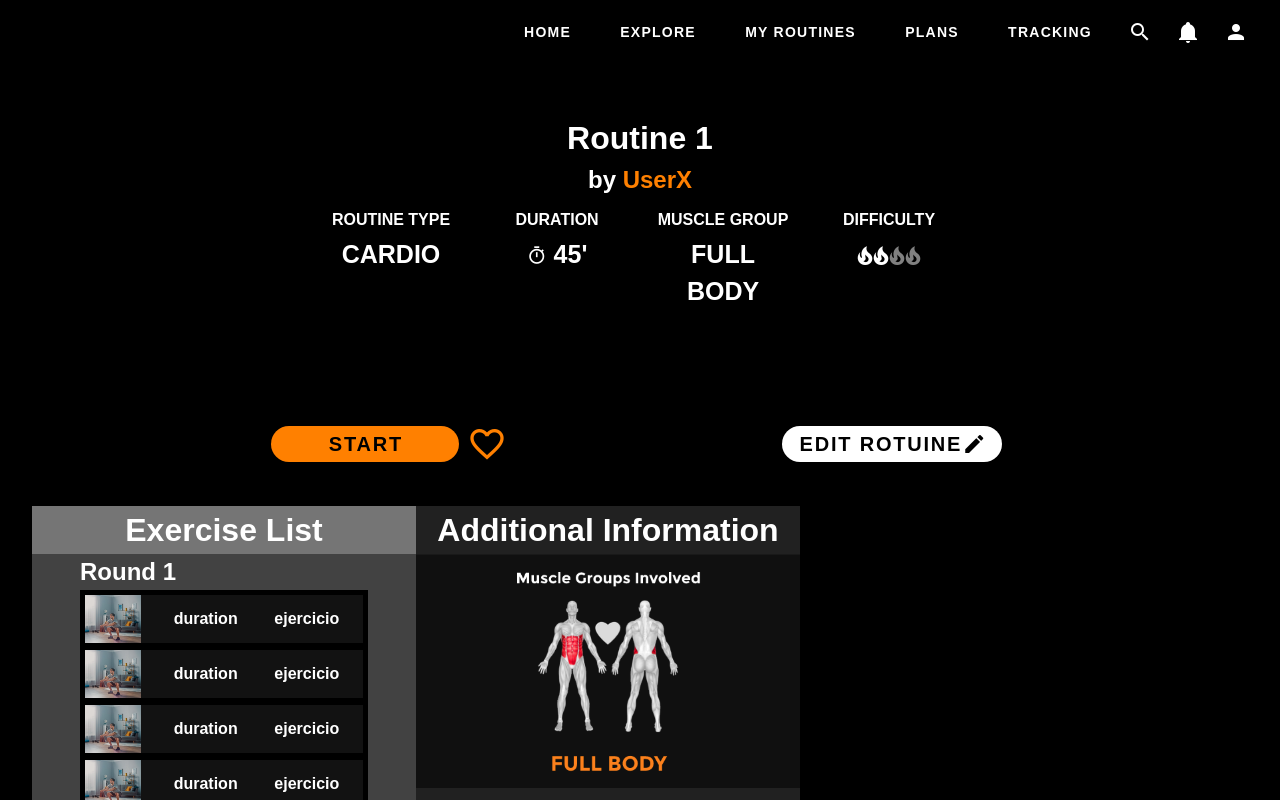
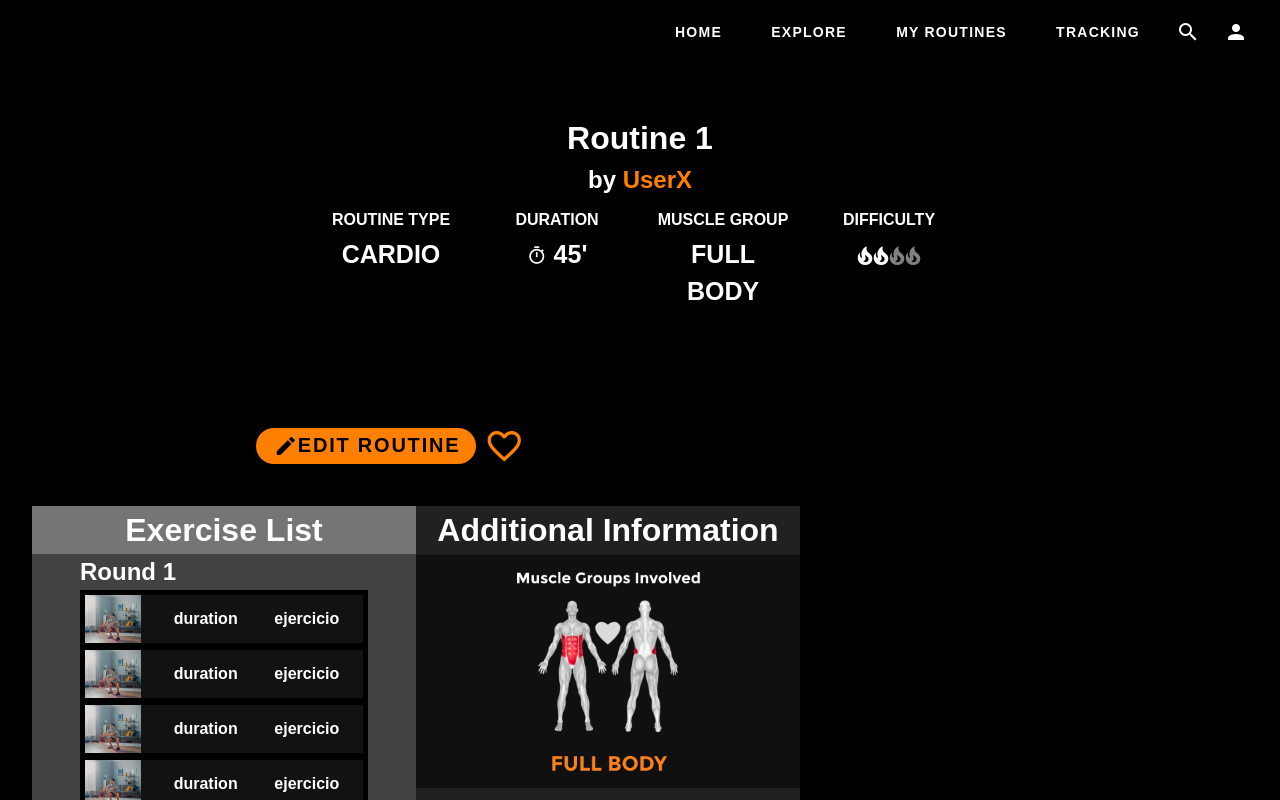
Before and after one commit to gonzaloarca/routina-web, a Vue app in the folder routina/: page /routine in a window 1280 px wide. Shown: the top 800 px of the page. Built offline with nearby package versions, Linux system fonts and the light colour scheme.

Commit message:
remove unnecesary elements

```diff
--- a/routina/src/components/Navbar.vue
+++ b/routina/src/components/Navbar.vue
@@ -11,7 +11,6 @@
       <v-app-bar-nav-icon
         class="hidden-md-and-up"
         @click="drawer = !drawer"
-        @clos="console.log('cami')"
       ></v-app-bar-nav-icon>
 
       <router-link :to="'/'">
@@ -73,9 +72,9 @@
         </v-text-field>
       </v-menu>
 
-      <v-btn icon>
+      <!-- <v-btn icon>
         <v-icon>mdi-bell</v-icon>
-      </v-btn>
+      </v-btn> -->
       <LoginPopOver/>
     </v-app-bar>
 
@@ -116,7 +115,7 @@ export default {
         { label: "Home", route: "/", icon: "mdi-home" },
         { label: "Explore", route: "/explore", icon: "mdi-magnify" },
         { label: "My Routines", route: "/routines", icon: "mdi-dumbbell" },
-        { label: "Plans", route: "/plans", icon: "mdi-clipboard-text" },
+        // { label: "Plans", route: "/plans", icon: "mdi-clipboard-text" },
         {
           label: "Tracking",
           route: "/tracking",
--- a/routina/src/views/Routine.vue
+++ b/routina/src/views/Routine.vue
@@ -30,14 +30,30 @@
           </v-col>
         </v-row>
       </div>
-      <div class="routine-buttons">
-        <v-row>
+      <div class="routine-buttons-container">
+        <div>
+          <v-btn
+            x-big
+            rounded
+            router
+            to="edit-routine"
+            class="ma-0 primary black--text font-weight-black"
+            ><span><v-icon>mdi-pencil</v-icon>EDIT ROUTINE</span></v-btn
+          >
+          <v-btn class="primary--text" v-on:click="pressed = !pressed" icon>
+            <v-icon v-if="pressed" class="like-icon" dark> mdi-heart </v-icon>
+            <v-icon v-if="!pressed" class="like-icon" dark>
+              mdi-heart-outline
+            </v-icon>
+          </v-btn>
+        </div>
+        <!-- <v-row>
           <v-col>
             <v-btn
               x-big
               rounded
               class="ma-0 primary black--text font-weight-black"
-              ><span class="ma-10">START</span></v-btn
+              ><span class="ma-10"><v-icon>mdi-pencil</v-icon>EDIT ROUTINE</span></v-btn
             >
             <v-btn class="primary--text" v-on:click="pressed = !pressed" icon>
               <v-icon v-if="pressed" class="like-icon" dark> mdi-heart </v-icon>
@@ -57,7 +73,7 @@
               >Edit Rotuine<v-icon>mdi-pencil</v-icon></v-btn
             >
           </v-col>
-        </v-row>
+        </v-row> -->
       </div>
     </div>
     <v-row class="info-container ma-8">
@@ -67,37 +83,19 @@
             Exercise List
           </h1>
 
-          <div class=" mx-12 list-container">
-          <h2 >Round 1</h2>
-            <ExerciseList
-              itemHeight="55"
-              height="300"
-              :exercises="exercises"
-            />
-
-
+          <div class="mx-12 list-container">
+            <h2>Round 1</h2>
+            <ExerciseList itemHeight="55" height="300" :exercises="exercises" />
           </div>
 
-          <div class=" mx-12 list-container">
-          <h2 >Round 2</h2>
-            <ExerciseList
-              itemHeight="55"
-              height="300"
-              :exercises="exercises"
-            />
-
-
+          <div class="mx-12 list-container">
+            <h2>Round 2</h2>
+            <ExerciseList itemHeight="55" height="300" :exercises="exercises" />
           </div>
 
-          <div class=" mx-12 list-container">
-          <h2 >Round 3</h2>
-            <ExerciseList
-              itemHeight="55"
-              height="300"
-              :exercises="exercises"
-            />
-
-
+          <div class="mx-12 list-container">
+            <h2>Round 3</h2>
+            <ExerciseList itemHeight="55" height="300" :exercises="exercises" />
           </div>
         </div>
       </v-col>
@@ -197,20 +195,18 @@ export default {
   }
 }
 
-.routine-buttons {
+.routine-buttons-container {
   position: absolute;
   width: 100%;
   bottom: 0;
-  backdrop-filter: blur(5px);
-  background-image: linear-gradient(
-    rgba(0, 0, 0, 1) 5%,
-    rgba(0, 0, 0, 0.7) 40%,
-    rgba(0, 0, 0, 0)
-  );
-  .row {
+  backdrop-filter: blur(8px);
+  background-color: rgba(0, 0, 0, 0.5);
+  display: flex;
+  justify-content: center;
+  div {
+    padding-top: 10px;
+    padding-bottom: 10px;
     width: 60%;
-    margin: auto;
-    text-align: center;
     .v-btn {
       margin-top: auto !important;
       margin-bottom: auto !important;
@@ -221,6 +217,20 @@ export default {
       }
     }
   }
+  // .row {
+  //   width: 60%;
+  //   margin: auto;
+  //   text-align: center;
+  //   .v-btn {
+  //     margin-top: auto !important;
+  //     margin-bottom: auto !important;
+  //     margin-left: 10px;
+  //     font-size: 20px !important;
+  //     .like-icon {
+  //       font-size: 40px;
+  //     }
+  //   }
+  // }
 }
 
 .info-container {
```
